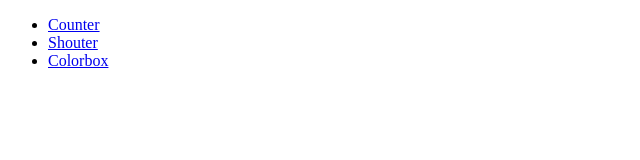
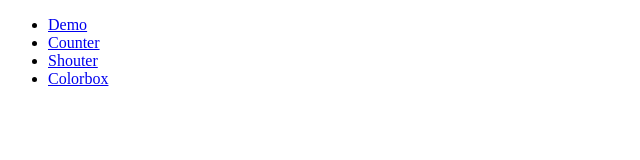
Before and after one commit to nimonian/dominator, a website: page src/index.html in a window 1280 px wide. Shown: the whole page, without its empty margins (0-640 px from the left). Drawn offline with Linux system fonts and the light colour scheme.

```diff
--- a/package.json
+++ b/package.json
@@ -5,6 +5,7 @@
   "description": "",
   "main": "index.js",
   "scripts": {
+    "dev": "live-server src --port=8080",
     "test": "mocha exercises/*.test.js",
     "test:001": "mocha exercises/001.test.js",
     "test:002": "mocha exercises/002.test.js",
--- a/src/index.html
+++ b/src/index.html
@@ -8,6 +8,7 @@
   <body>
     <nav>
       <ul>
+        <li><a href="./demo">Demo</a></li>
         <li><a href="./counter">Counter</a></li>
         <li><a href="./shouter">Shouter</a></li>
         <li><a href="./colorbox">Colorbox</a></li>
```
Also changed, not shown: .devcontainer/devcontainer.json (added), README.md, src/demo/index.html (renamed from demo/index.html), src/demo/script.js (renamed from demo/script.js), src/demo/style.css (renamed from demo/style.css), 1 other file.
